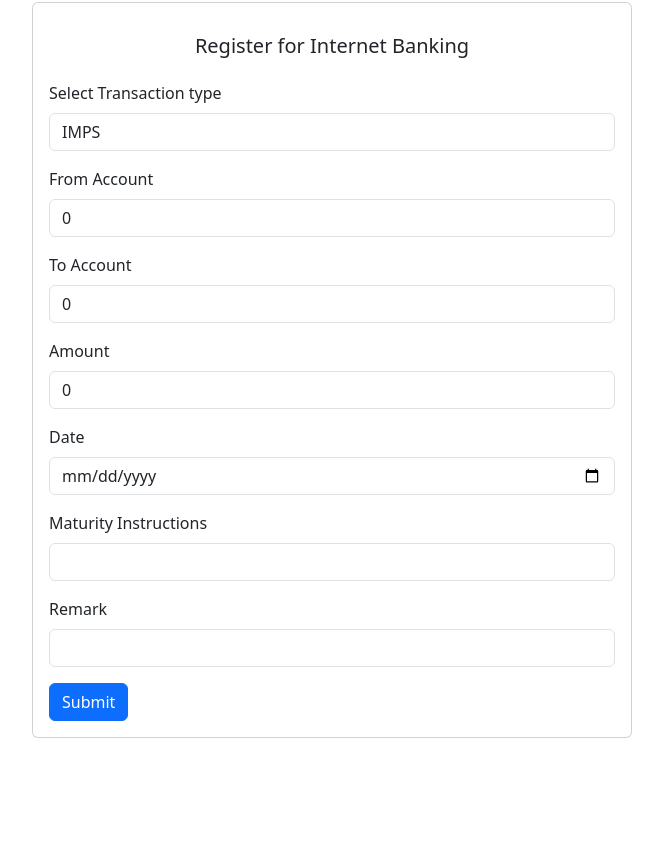
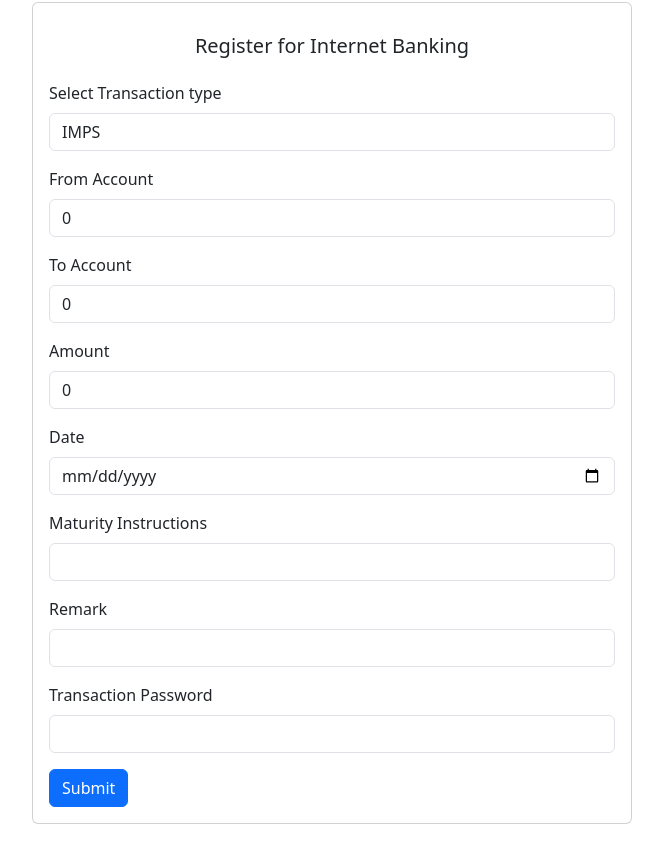
Before and after one commit to dmachine7/batch-training, a React (Create React App) app: page /transaction in a window 1280 px wide. Shown: the part 272-1134 px from the top of the page, without its empty margins (308-971 px from the left). Before the commit the page ends 1074 px from the top, so only its background shows below. Built offline with nearby package versions, Linux system fonts and the light colour scheme.

Commit message:
trnasaction post done

```diff
--- a/src/Components/Transaction.jsx
+++ b/src/Components/Transaction.jsx
@@ -14,7 +14,7 @@ const Transaction = () => {
     date: "",
     maturity: "",
     remark: "",
-
+    trans_pass: ""
   });
 
   const [error, setError] = useState("");
@@ -57,13 +57,14 @@ const Transaction = () => {
 
       //make sure to serialize your JSON body
       body: JSON.stringify({
-        type: formData.type,
-        from_acc: formData.from_acc,
-        to_acc: formData.to_acc,
-        amount: formData.amount,
-        date: formData.date,
-        maturity: formData.maturity,
-        remark: formData.remark,
+        "send_acc":  formData.from_acc,
+        "rec_acc":  formData.to_acc,
+        "trans_pass": formData.trans_pass,
+        "trans_type":  formData.type,
+        "date": formData.date,
+        "amount": formData.amount,
+        "remarks": formData.remark,
+        "maturity_ins": formData.maturity,
       })
     })
       .then((response) => {
@@ -120,7 +121,7 @@ const Transaction = () => {
                   className="mb-3" controlId="from_acc">
                   <Form.Label>From Account</Form.Label>
                   <Form.Control
-                    type="Number"
+                    type="text"
                     name="from_acc"
                     value={formData.from_acc}
                     onChange={handleChange}
@@ -134,7 +135,7 @@ const Transaction = () => {
                 <Form.Group className="mb-3" controlId="to_acc">
                   <Form.Label>To Account</Form.Label>
                   <Form.Control
-                    type="Number"
+                    type="text"
                     name="to_acc"
                     value={formData.to_acc}
                     onChange={handleChange}
@@ -198,6 +199,20 @@ const Transaction = () => {
                 </Form.Group>
               </Col>
 
+              <Col style={{ margin: "10px 0px" }}>
+                <Form.Group
+                  className="mb-3" controlId="trans_pass">
+                  <Form.Label>Transaction Password</Form.Label>
+                  <Form.Control
+                    type="text"
+                    name="trans_pass"
+                    value={formData.trans_pass}
+                    onChange={handleChange}
+                    required
+                  />
+                </Form.Group>
+              </Col>
+
 
               <p style={{ color: "red" }}>{error}</p>
               <Button variant="primary" type="submit">
```
Also changed, not shown: src/Components/Admin.jsx (+5 -5 lines).
